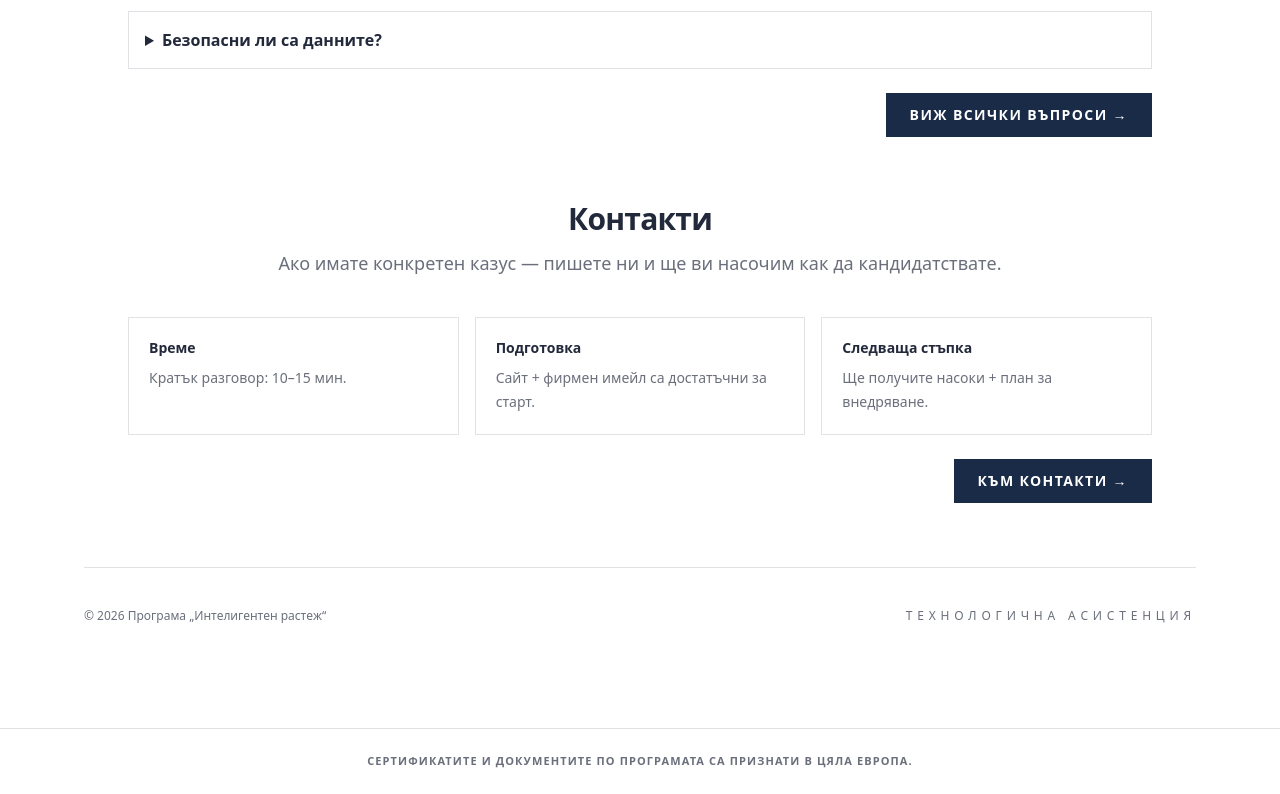
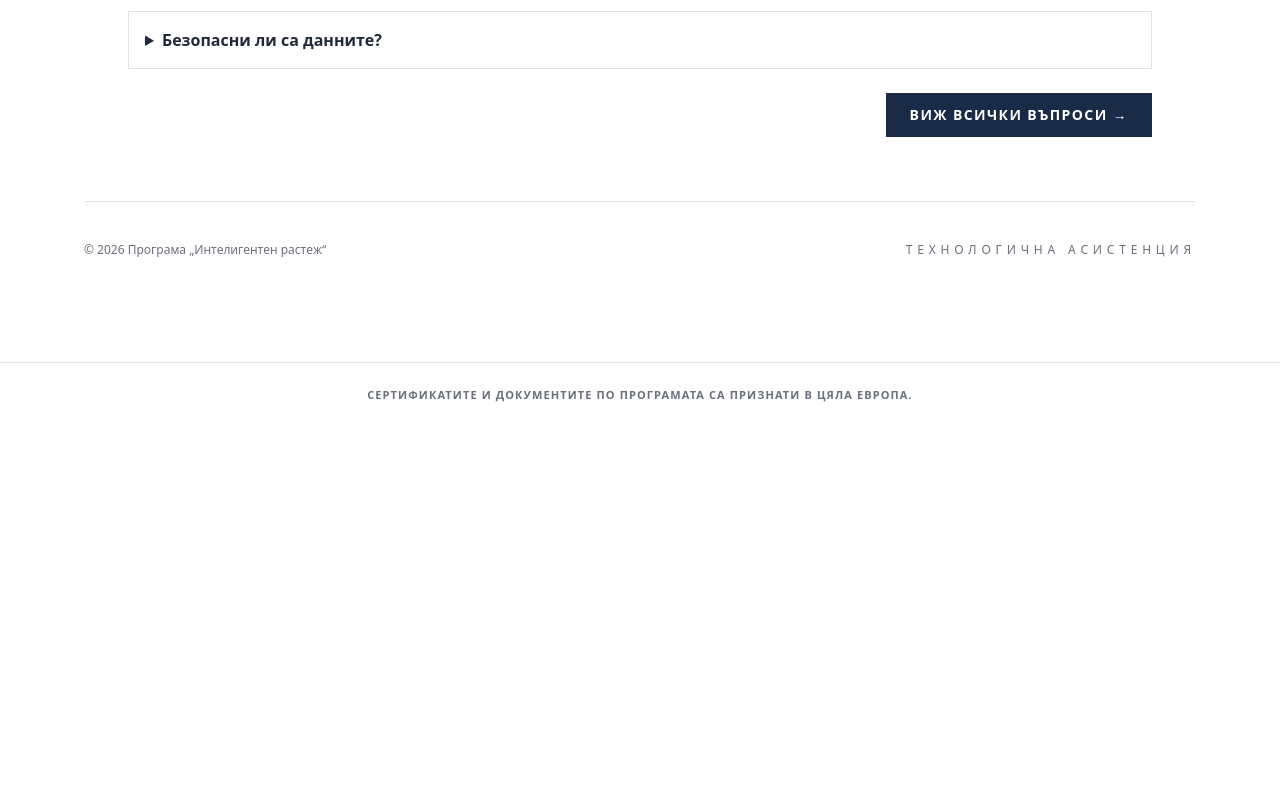
Before and after one commit to simeon619619619619-create/startwithai, a Next.js app: page / in a window 1280 px wide. Shown: the part 2354-3148 px from the top of the page. After the commit the page ends 2782 px from the top, so only its background shows below. Built offline with nearby package versions, Linux system fonts and the light colour scheme.

Commit message:
Home: remove Contact teaser section

```diff
--- a/src/app/page.tsx
+++ b/src/app/page.tsx
@@ -259,28 +259,7 @@ export default function HomePage() {
 
 
 
-        {/* Contact teaser */}
-        <section className="mt-16" id="contact">
-          <SectionTitle
-            title="Контакти"
-            subtitle="Ако имате конкретен казус — пишете ни и ще ви насочим как да кандидатствате."
-          />
 
-          <div className="mx-auto mt-10 grid max-w-5xl grid-cols-1 gap-4 md:grid-cols-3">
-            <Card title="Време" desc="Кратък разговор: 10–15 мин." />
-            <Card title="Подготовка" desc="Сайт + фирмен имейл са достатъчни за старт." />
-            <Card title="Следваща стъпка" desc="Ще получите насоки + план за внедряване." />
-          </div>
-
-          <div className="mx-auto mt-6 flex max-w-5xl justify-end">
-            <Link
-              href="/contact"
-              className="inline-flex bg-[color:var(--accent)] px-6 py-3 text-sm font-bold uppercase tracking-widest text-white"
-            >
-              КЪМ КОНТАКТИ →
-            </Link>
-          </div>
-        </section>
 
         {/* Footer */}
         <footer className="mt-16 border-t border-[color:var(--stroke)] py-10 text-xs text-[color:var(--muted)]">
```
